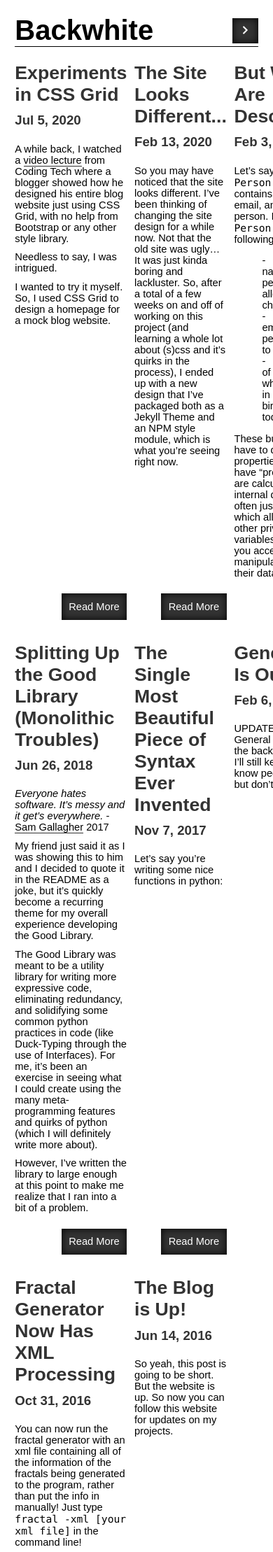
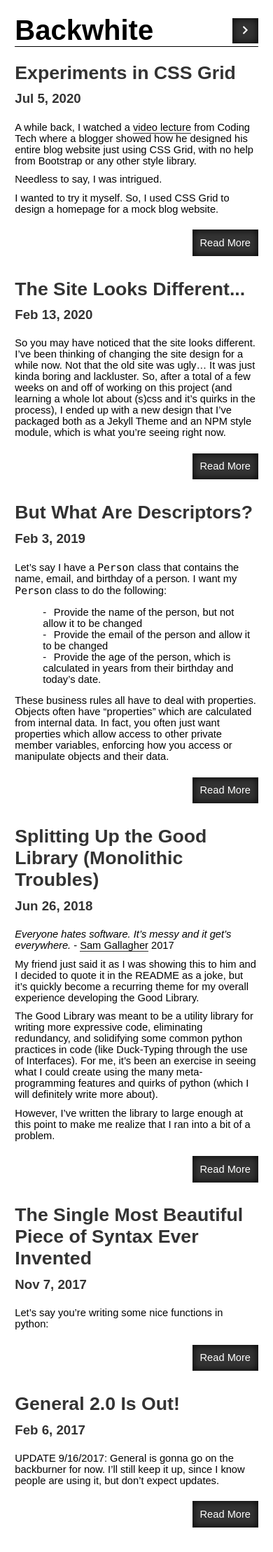
Before and after one commit to andydevs/jekyll-theme-backwhite, a Jekyll site: the page built from post-index-example.html, in a window 390 px wide. Shown: the top 2218 px of the page at 70% size. Built offline with Jekyll 4.4.1, drawn with Linux system fonts in a browser that asks for light colours.

Commit message:
Change layout on tablet

```diff
--- a/_sass/jekyll-theme-backwhite/_post-index.scss
+++ b/_sass/jekyll-theme-backwhite/_post-index.scss
@@ -3,6 +3,10 @@
     grid-template-columns: repeat(3, 1fr);
     row-gap: $spacing-unit;
     column-gap: $spacing-unit;
+
+    @include on-tablet {
+        grid-template-columns: repeat(1, 1fr);
+    }
 
     .bw-post {
         display: grid;
```
